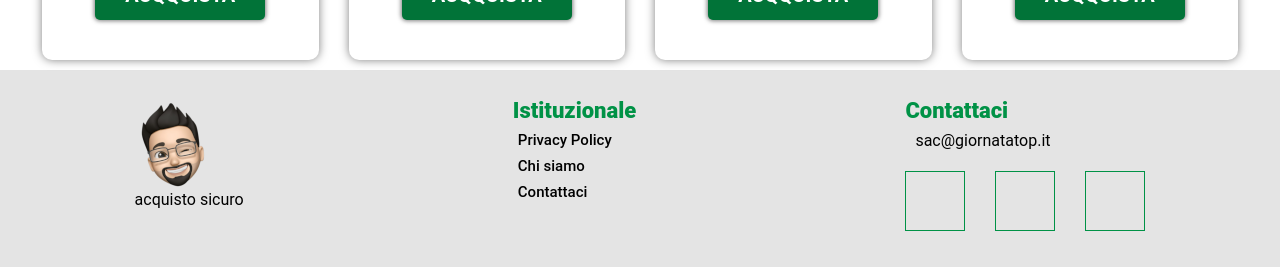
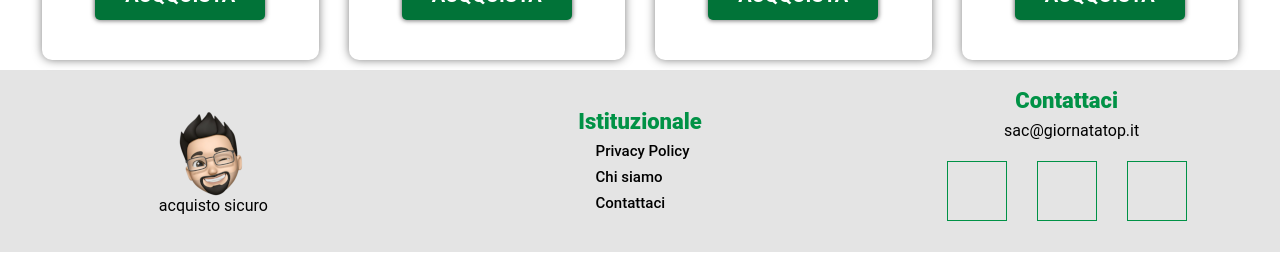
Before and after one commit to fabriciofcastro/store, a Next.js app: page / in a window 1280 px wide. Shown: the part 980-1247 px from the top of the page. Built offline with nearby package versions, Linux system fonts and the light colour scheme.

Commit message:
ajustado rodapé

```diff
--- a/src/app/components/footer/Footer.jsx
+++ b/src/app/components/footer/Footer.jsx
@@ -35,6 +35,7 @@ function Footer() {
             </li>
           </ul>
         </section>
+
         <section className={Styles.contato}>
           <h1>Contattaci</h1>
           <ul>
--- a/src/app/components/footer/footer.module.css
+++ b/src/app/components/footer/footer.module.css
@@ -1,19 +1,23 @@
 .footer {
   background-color: rgb(228, 228, 228);
+
+  display: grid;
+  grid-template-columns: repeat(3, 1fr);
+  grid-template-rows: auto;
+}
+
+.contato,
+.institucional,
+.descricaoFooter {
   display: flex;
-  justify-content: space-around;
-  max-width: 100vw;
-  height: 200px;
-  padding: 3rem 0rem;
-  flex-wrap: wrap;
-  flex-grow: 1;
-
-
+  flex-direction: column;
+  justify-content: center;
+  align-items: center;
+  padding: 2rem;
 }
 
 .contato h1,
-.institucional h1
-{
+.institucional h1 {
   font-weight: 900;
   font-size: 2.2rem;
   color: #009246;
@@ -26,7 +30,7 @@
   align-items: center;
 }
 
-.institucional ul li i{
+.institucional ul li i {
   font-size: 2rem;
 }
 
@@ -40,7 +44,7 @@
   color: #009246;
 }
 
-.contato ul li{
+.contato ul li {
   display: flex;
   align-items: center;
   gap: 1rem;
@@ -51,7 +55,7 @@
 
 }
 
-.redeSociaisFooter ul{
+.redeSociaisFooter ul {
   display: flex;
   gap: 3rem;
 }
@@ -83,7 +87,7 @@
   transition: color 1500ms;
 }
 
-.redeSociaisFooter ul li i{
+.redeSociaisFooter ul li i {
   font-size: 3rem;
   color: #009246;
 
@@ -93,11 +97,11 @@
 
 @media (max-width: 480px) {
   .footer {
-    height: 36rem;
+    display: flex;
     flex-direction: column;
-    align-items: center;
-    gap: 2rem;
+
   }
+
   .logoFooter {
     width: 4rem;
     height: 4rem;
@@ -109,27 +113,28 @@
   }
 
   .contato h1,
-  .institucional h1
-  {
+  .institucional h1 {
     font-size: 1.8rem;
     text-align: center;
   }
+
   .redeSociaisFooter ul li {
     width: 4rem;
     height: 4rem;
   }
 
-  .redeSociaisFooter ul li i{
+  .redeSociaisFooter ul li i {
     font-size: 2rem;
   }
 
-  .institucional ul li i{
+  .institucional ul li i {
     font-size: 1.6rem;
   }
 
   .link {
     font-size: 1.2rem;
   }
+
   .contato ul li {
     font-size: 1.2rem;
     margin-top: 1.1rem;
--- a/src/app/components/produtos/styles.module.css
+++ b/src/app/components/produtos/styles.module.css
@@ -10,12 +10,16 @@
 
 .grid {
   display: grid;
-  grid-template-columns: repeat(auto-fill, minmax(15em, 1fr));;
+  grid-template-columns: repeat(auto-fill, minmax(15em, 1fr));
   grid-template-rows: auto;
   gap: 3rem;
   padding: 1rem;
 }
 
+.grid .card {
+  flex-basis: 15em;
+  flex-grow: 1;
+}
 
 /*
       Cards Produtos
@@ -32,6 +36,8 @@
   flex-direction: column ;
   align-items: center;
   justify-content: space-around;
+  flex-wrap: wrap;
+
   gap: 2rem;
 
 
--- a/src/app/globals.css
+++ b/src/app/globals.css
@@ -93,6 +93,7 @@ video {
   border: 0;
   font: inherit;
   vertical-align: baseline;
+
 }
 
 
```
Lines whose indentation alone changed are shown as unchanged.
